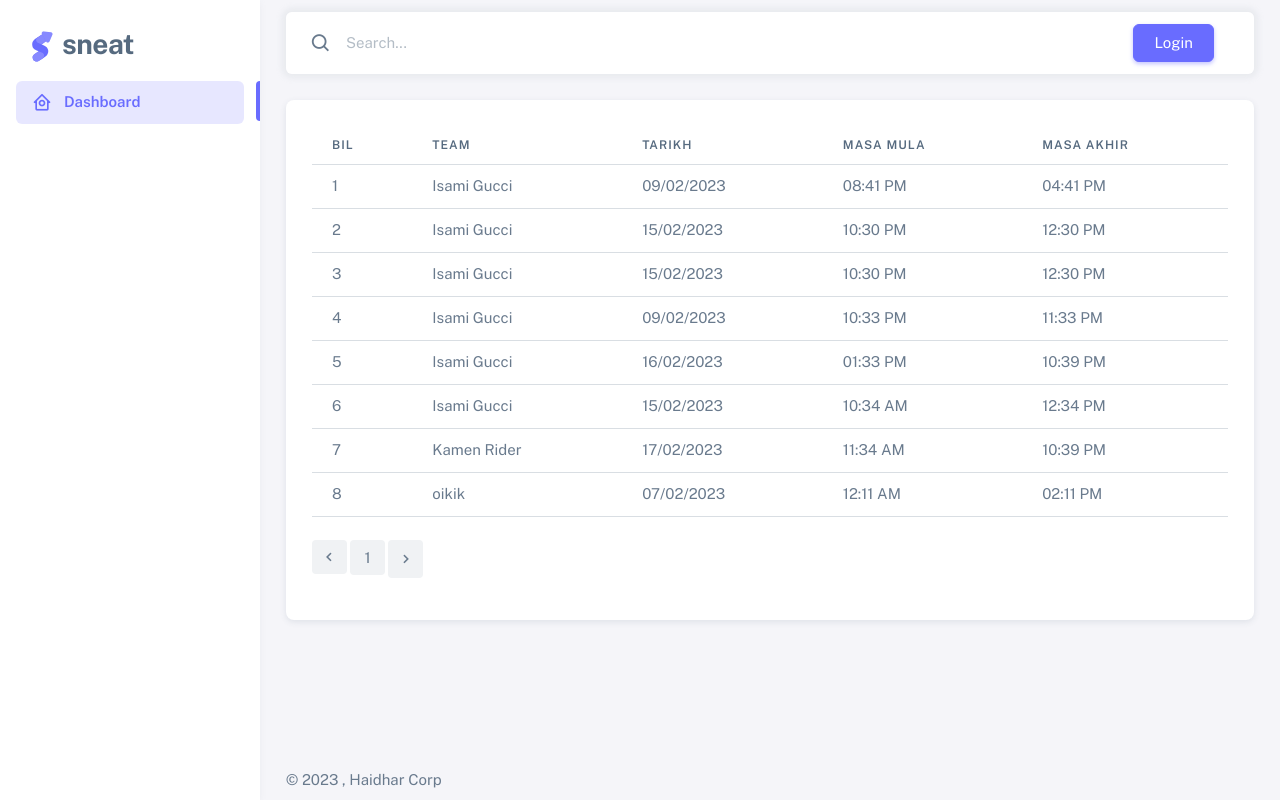
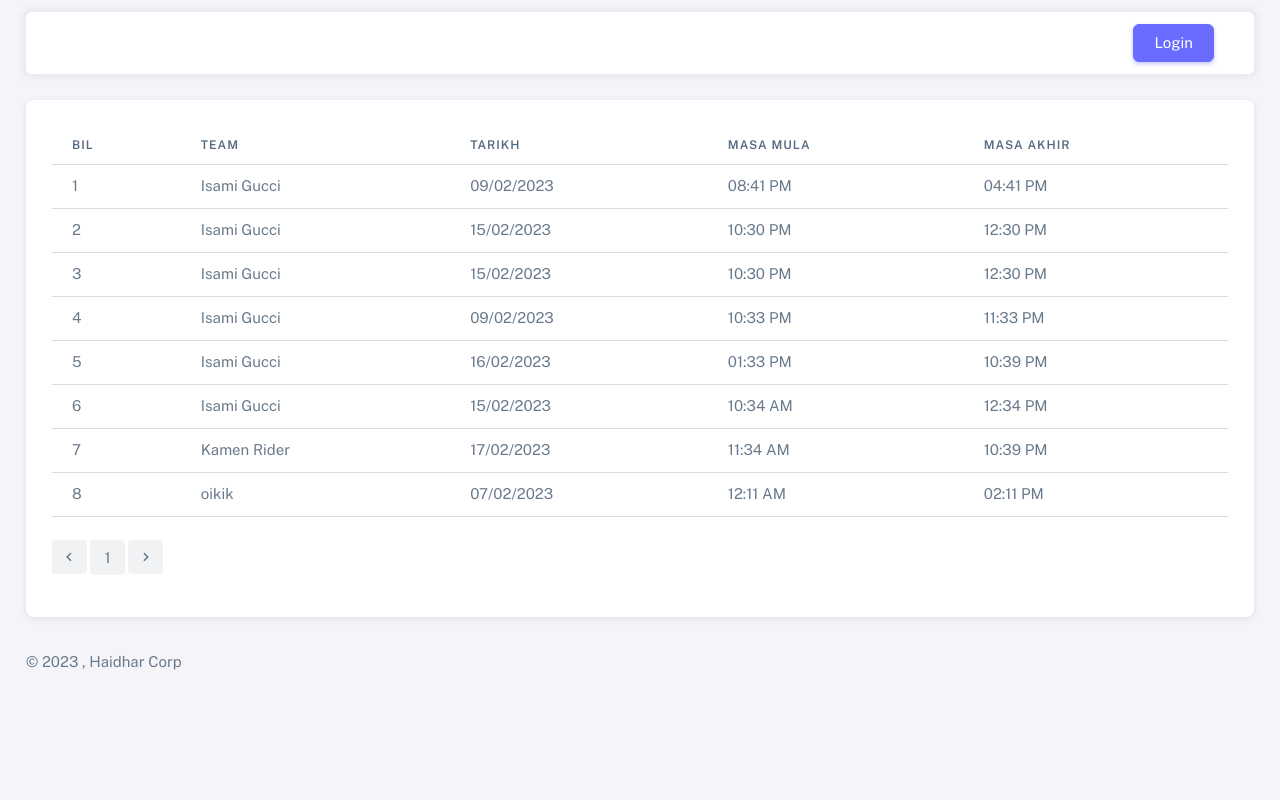
Before and after one commit to CrossStryke/HaidharProject, a PHP site: page / in a window 1280 px wide. Run offline with PHP 8.4, Linux system fonts and the light colour scheme; data comes from the database, SQL or seed files in the repository; a stand-in replaces the project's code that opens the database connection; some libraries are stand-ins or nearby versions.

Commit message:
Add files via upload

```diff
--- a/index.html
+++ b/index.html
@@ -68,91 +68,9 @@
   <body>
     <!-- Layout wrapper -->
     <div class="layout-wrapper layout-content-navbar">
-      <div class="layout-container">
-        <!-- Menu -->
-
-        <aside id="layout-menu" class="layout-menu menu-vertical menu bg-menu-theme">
-          <div class="app-brand demo">
-            <a href="index.html" class="app-brand-link">
-              <span class="app-brand-logo demo">
-                <svg
-                  width="25"
-                  viewBox="0 0 25 42"
-                  version="1.1"
-                  xmlns="http://www.w3.org/2000/svg"
-                  xmlns:xlink="http://www.w3.org/1999/xlink"
-                >
-                  <defs>
-                    <path
-                      d="M13.7918663,0.358365126 L3.39788168,7.44174259 C0.566865006,9.69408886 -0.379795268,12.4788597 0.557900856,15.7960551 C0.68998853,16.2305145 1.09562888,17.7872135 3.12357076,19.2293357 C3.8146334,19.7207684 5.32369333,20.3834223 7.65075054,21.2172976 L7.59773219,21.2525164 L2.63468769,24.5493413 C0.445452254,26.3002124 0.0884951797,28.5083815 1.56381646,31.1738486 C2.83770406,32.8170431 5.20850219,33.2640127 7.09180128,32.5391577 C8.347334,32.0559211 11.4559176,30.0011079 16.4175519,26.3747182 C18.0338572,24.4997857 18.6973423,22.4544883 18.4080071,20.2388261 C17.963753,17.5346866 16.1776345,15.5799961 13.0496516,14.3747546 L10.9194936,13.4715819 L18.6192054,7.984237 L13.7918663,0.358365126 Z"
-                      id="path-1"
-                    ></path>
-                    <path
-                      d="M5.47320593,6.00457225 C4.05321814,8.216144 4.36334763,10.0722806 6.40359441,11.5729822 C8.61520715,12.571656 10.0999176,13.2171421 10.8577257,13.5094407 L15.5088241,14.433041 L18.6192054,7.984237 C15.5364148,3.11535317 13.9273018,0.573395879 13.7918663,0.358365126 C13.5790555,0.511491653 10.8061687,2.3935607 5.47320593,6.00457225 Z"
-                      id="path-3"
-                    ></path>
-                    <path
-                      d="M7.50063644,21.2294429 L12.3234468,23.3159332 C14.1688022,24.7579751 14.397098,26.4880487 13.008334,28.506154 C11.6195701,30.5242593 10.3099883,31.790241 9.07958868,32.3040991 C5.78142938,33.4346997 4.13234973,34 4.13234973,34 C4.13234973,34 2.75489982,33.0538207 2.37032616e-14,31.1614621 C-0.55822714,27.8186216 -0.55822714,26.0572515 -4.05231404e-15,25.8773518 C0.83734071,25.6075023 2.77988457,22.8248993 3.3049379,22.52991 C3.65497346,22.3332504 5.05353963,21.8997614 7.50063644,21.2294429 Z"
-                      id="path-4"
-                    ></path>
-                    <path
-                      d="M20.6,7.13333333 L25.6,13.8 C26.2627417,14.6836556 26.0836556,15.9372583 25.2,16.6 C24.8538077,16.8596443 24.4327404,17 24,17 L14,17 C12.8954305,17 12,16.1045695 12,15 C12,14.5672596 12.1403557,14.1461923 12.4,13.8 L17.4,7.13333333 C18.0627417,6.24967773 19.3163444,6.07059163 20.2,6.73333333 C20.3516113,6.84704183 20.4862915,6.981722 20.6,7.13333333 Z"
-                      id="path-5"
-                    ></path>
-                  </defs>
-                  <g id="g-app-brand" stroke="none" stroke-width="1" fill="none" fill-rule="evenodd">
-                    <g id="Brand-Logo" transform="translate(-27.000000, -15.000000)">
-                      <g id="Icon" transform="translate(27.000000, 15.000000)">
-                        <g id="Mask" transform="translate(0.000000, 8.000000)">
-                          <mask id="mask-2" fill="white">
-                            <use xlink:href="#path-1"></use>
-                          </mask>
-                          <use fill="#696cff" xlink:href="#path-1"></use>
-                          <g id="Path-3" mask="url(#mask-2)">
-                            <use fill="#696cff" xlink:href="#path-3"></use>
-                            <use fill-opacity="0.2" fill="#FFFFFF" xlink:href="#path-3"></use>
-                          </g>
-                          <g id="Path-4" mask="url(#mask-2)">
-                            <use fill="#696cff" xlink:href="#path-4"></use>
-                            <use fill-opacity="0.2" fill="#FFFFFF" xlink:href="#path-4"></use>
-                          </g>
-                        </g>
-                        <g
-                          id="Triangle"
-                          transform="translate(19.000000, 11.000000) rotate(-300.000000) translate(-19.000000, -11.000000) "
-                        >
-                          <use fill="#696cff" xlink:href="#path-5"></use>
-                          <use fill-opacity="0.2" fill="#FFFFFF" xlink:href="#path-5"></use>
-                        </g>
-                      </g>
-                    </g>
-                  </g>
-                </svg>
-              </span>
-              <span class="app-brand-text demo menu-text fw-bolder ms-2">Sneat</span>
-            </a>
-
-            <a href="javascript:void(0);" class="layout-menu-toggle menu-link text-large ms-auto d-block d-xl-none">
-              <i class="bx bx-chevron-left bx-sm align-middle"></i>
-            </a>
-          </div>
-
-          <div class="menu-inner-shadow"></div>
-
-          <ul class="menu-inner py-1">
-            <!-- Dashboard -->
-            <li class="menu-item active">
-              <a href="index.html" class="menu-link">
-                <i class="menu-icon tf-icons bx bx-home-circle"></i>
-                <div data-i18n="Analytics">Dashboard</div>
-              </a>
-            </li>
-          </ul>
-        </aside>
-        <!-- / Menu -->
 
         <!-- Layout container -->
-        <div class="layout-page">
+        <div class="layout-page" style="padding-left: 0rem;">
           <!-- Navbar -->
 
           <nav
@@ -169,13 +87,6 @@
               <!-- Search -->
               <div class="navbar-nav align-items-center">
                 <div class="nav-item d-flex align-items-center">
-                  <i class="bx bx-search fs-4 lh-0"></i>
-                  <input
-                    type="text"
-                    class="form-control border-0 shadow-none"
-                    placeholder="Search..."
-                    aria-label="Search..."
-                  />
                 </div>
               </div>
               <!-- /Search -->
--- a/index.php
+++ b/index.php
@@ -88,14 +88,12 @@ $team = mysqli_query($connect, $list);
                             # code...
                         ?>
                         <li class="page-item"><a class="page-link" href="index.php?page=<?php echo $i; ?>"><?php echo $i;}?></a></li>
-                        <li class="page-item"><a href="index.php?page=<?php echo $page+1; ?>" class="page-link"><i class="tf-icon bx bx-chevron-right"></i></a></li>
+                        <li class="page-item next"><a href="index.php?page=<?php echo $page+1; ?>" class="page-link"><i class="tf-icon bx bx-chevron-right"></i></a></li>
                         </ul>
                     </div>
                 </div>
             </div>
         </div>
-
-                </div> <!--Do not touch. This is not supposed to be touched -->
             <?php include 'foot.html';?>
         </div> <!--Do not touch. This is not supposed to be touched -->
       </div> <!--Do not touch. This is not supposed to be touched -->
```
Also changed, not shown: credentials.php (+6 -3 lines), login.html (+3 -58 lines).
